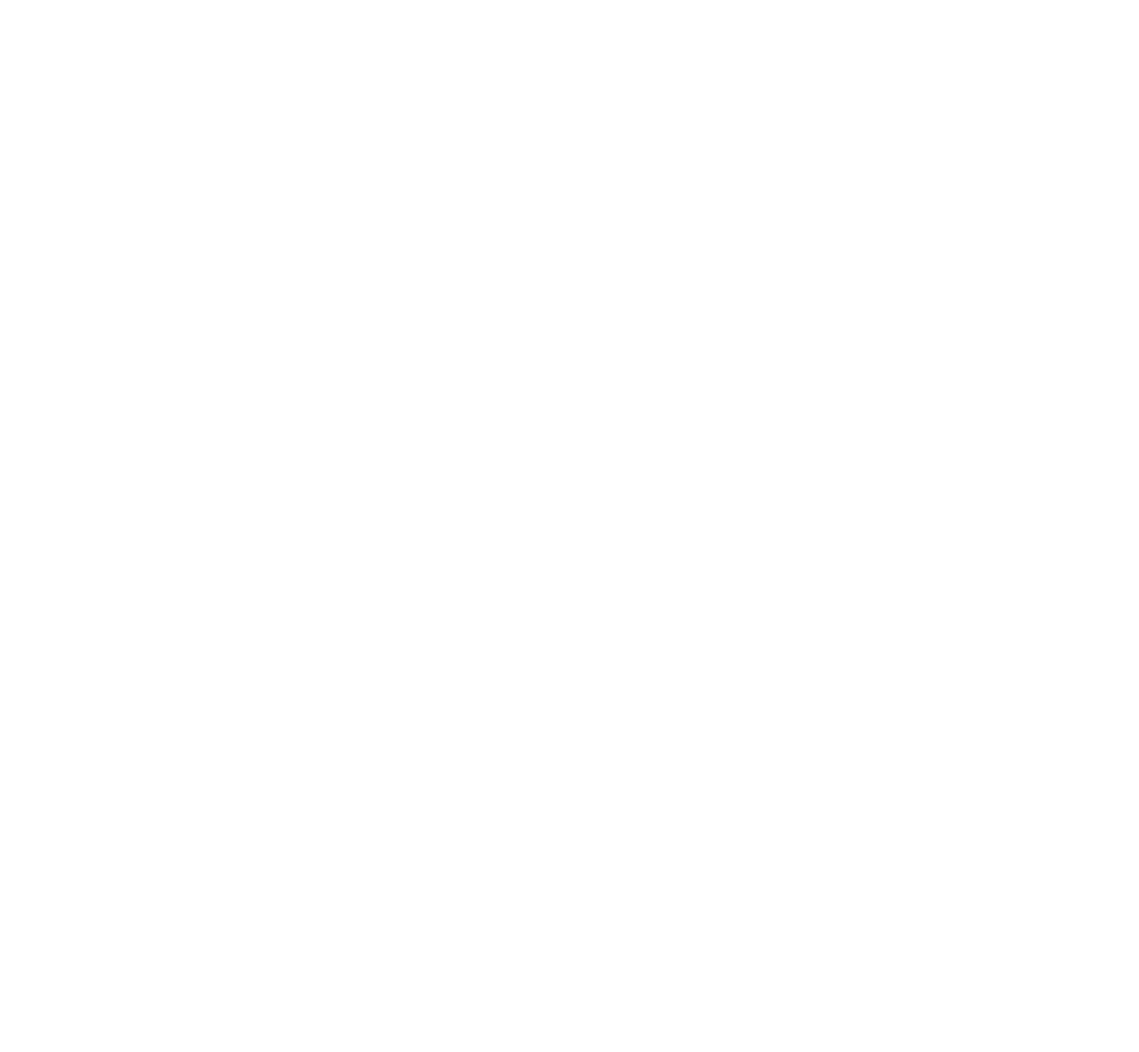
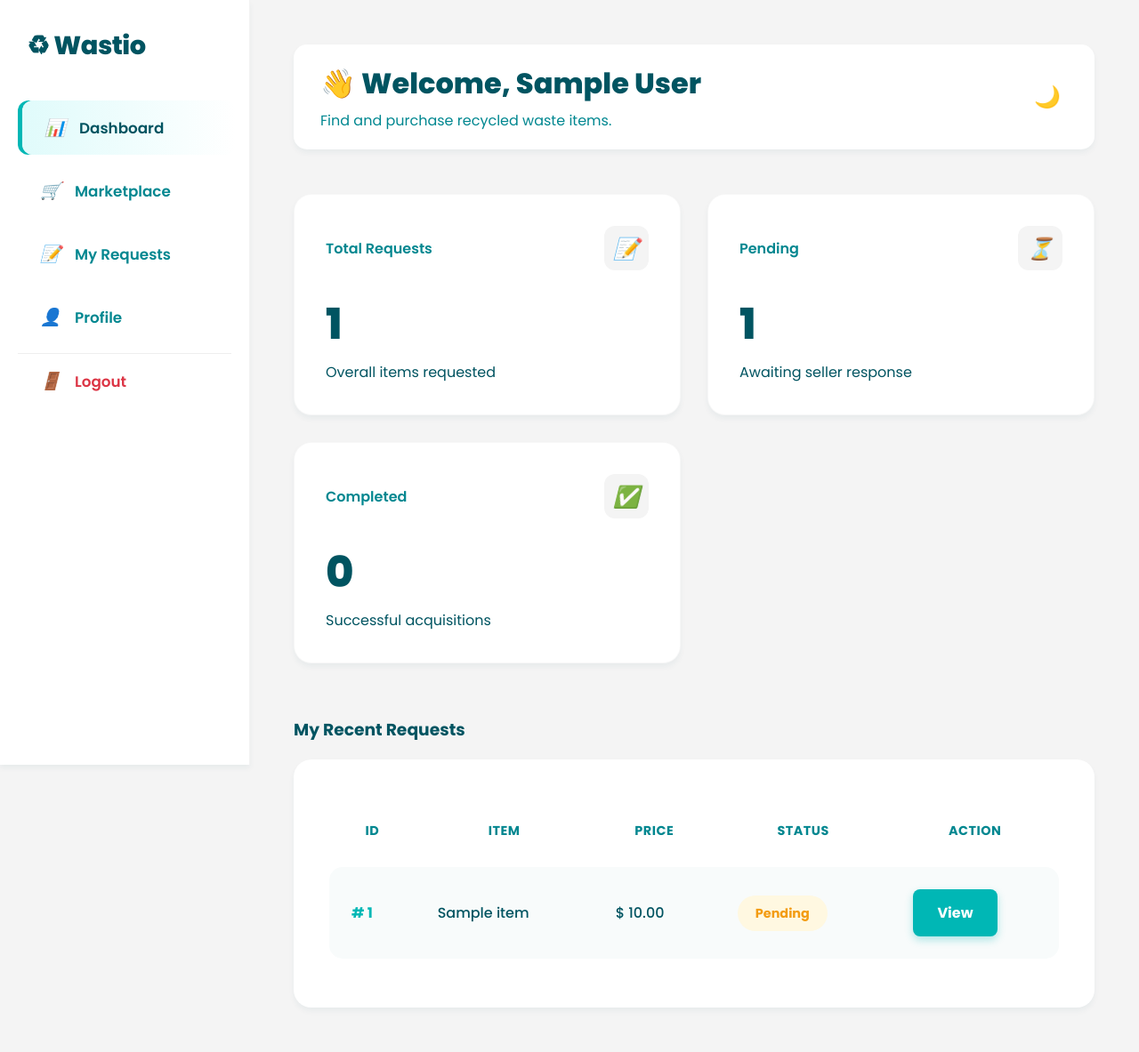
Before and after one commit to siamahamed57/wastio, a PHP site: page /buyer/dashboard.php in a window 1280 px wide. Before the commit the page is empty. Shown: the whole page at 89% size. Before the commit the page ends 800 px from the top, so only its background shows below. Run offline with PHP 8.4, Linux system fonts and the light colour scheme; the visitor is signed in with stand-in values (Sample User, id 1); tables that the repository leaves empty hold one stand-in row (values such as "Sample post").

Commit message:
added buyer dashboard

```diff
--- a/auth/login.php
+++ b/auth/login.php
@@ -7,7 +7,7 @@ if (isset($_SESSION['user_id']) && isset($_SESSION['role'])) {
 
     switch ($userRole) {
         case 'Waste Buyer':
-            header("Location: buyer/dashboard.php");
+            header("Location: /wastio/buyer/dashboard.php");
             exit;
         case 'Waste Seller':
             header("Location: seller/dashboard.php");
@@ -67,7 +67,7 @@ if (isset($_POST['login'])) {
 
             switch ($userRole) {
                 case 'Waste Buyer':
-                    header("Location: buyer/dashboard.php");
+                    header("Location: /wastio/buyer/dashboard.php");
                     exit;
                 case 'Waste Seller':
                     header("Location: seller/dashboard.php");
--- a/buyer/dashboard.php
+++ b/buyer/dashboard.php
@@ -0,0 +1,152 @@
+<?php
+session_start();
+require_once "../config/db.php";
+
+if (!isset($_SESSION['role']) || $_SESSION['role'] !== 'Waste Buyer') {
+    header("Location: /wastio/auth/login.php");
+    exit;
+}
+
+$buyer_id = $_SESSION['user_id'];
+
+// Stats Queries
+// 1. Total Requests
+$total_req_sql = "SELECT COUNT(*) as count FROM buy_requests WHERE buyer_id = '$buyer_id'";
+$total_req_res = mysqli_query($conn, $total_req_sql);
+$total_req_count = mysqli_fetch_assoc($total_req_res)['count'];
+
+// 2. Pending Requests
+$pending_req_sql = "SELECT COUNT(*) as count FROM buy_requests WHERE buyer_id = '$buyer_id' AND status = 'Pending'";
+$pending_req_res = mysqli_query($conn, $pending_req_sql);
+$pending_req_count = mysqli_fetch_assoc($pending_req_res)['count'];
+
+// 3. Completed (Sold/Accepted)
+$completed_sql = "SELECT COUNT(*) as count FROM buy_requests WHERE buyer_id = '$buyer_id' AND status = 'Accepted'";
+$completed_res = mysqli_query($conn, $completed_sql);
+$completed_count = mysqli_fetch_assoc($completed_res)['count'];
+
+?>
+
+<!DOCTYPE html>
+<html lang="en">
+
+<head>
+    <meta charset="UTF-8">
+    <meta name="viewport" content="width=device-width, initial-scale=1.0">
+    <title>Buyer Dashboard - Wastio</title>
+    <link rel="stylesheet" href="/wastio/assets/css/agent_dashboard.css?v=2">
+    <script src="/wastio/assets/js/agent_dashboard.js"></script>
+</head>
+
+<body>
+
+    <div class="dashboard-container">
+        <?php include "includes/sidebar.php"; ?>
+
+        <main class="main-content">
+            <div class="top-bar">
+                <div class="welcome-text">
+                    <h2>
+                        <button class="mobile-toggle" id="mobileToggle" style="margin-right:10px;">☰</button>
+                        👋 Welcome,
+                        <?= htmlspecialchars($_SESSION['user_name']) ?>
+                    </h2>
+                    <p>Find and purchase recycled waste items.</p>
+                </div>
+                <div class="user-profile" style="display: flex; align-items: center;">
+                    <button class="theme-btn" id="themeToggle" title="Switch to Dark Mode">🌙</button>
+                </div>
+            </div>
+
+            <div class="stats-grid">
+                <div class="stat-card blue">
+                    <div class="stat-header">
+                        <span>Total Requests</span>
+                        <i>📝</i>
+                    </div>
+                    <div class="stat-value">
+                        <?= $total_req_count ?>
+                    </div>
+                    <div class="stat-label">Overall items requested</div>
+                </div>
+                <div class="stat-card orange">
+                    <div class="stat-header">
+                        <span>Pending</span>
+                        <i>⏳</i>
+                    </div>
+                    <div class="stat-value">
+                        <?= $pending_req_count ?>
+                    </div>
+                    <div class="stat-label">Awaiting seller response</div>
+                </div>
+                <div class="stat-card green">
+                    <div class="stat-header">
+                        <span>Completed</span>
+                        <i>✅</i>
+                    </div>
+                    <div class="stat-value">
+                        <?= $completed_count ?>
+                    </div>
+                    <div class="stat-label">Successful acquisitions</div>
+                </div>
+            </div>
+
+            <div class="recent-section">
+                <h3>My Recent Requests</h3>
+                <div class="table-container">
+                    <?php
+                    $recent_sql = "SELECT br.*, wi.title, wi.price FROM buy_requests br
+                                   JOIN waste_items wi ON br.waste_id = wi.waste_id
+                                   WHERE br.buyer_id = '$buyer_id'
+                                   ORDER BY br.request_date DESC LIMIT 5";
+                    $recent_res = mysqli_query($conn, $recent_sql);
+
+                    if (mysqli_num_rows($recent_res) > 0) {
+                        ?>
+                        <table>
+                            <thead>
+                                <tr>
+                                    <th>ID</th>
+                                    <th>Item</th>
+                                    <th>Price</th>
+                                    <th>Status</th>
+                                    <th>Action</th>
+                                </tr>
+                            </thead>
+                            <tbody>
+                                <?php while ($row = mysqli_fetch_assoc($recent_res)): ?>
+                                    <tr>
+                                        <td>#
+                                            <?= $row['request_id'] ?>
+                                        </td>
+                                        <td>
+                                            <?= htmlspecialchars($row['title']) ?>
+                                        </td>
+                                        <td>$
+                                            <?= number_format($row['price'], 2) ?>
+                                        </td>
+                                        <td><span
+                                                class="status-badge <?= strtolower($row['status']) == 'pending' ? 'pending' : (strtolower($row['status']) == 'accepted' ? 'completed' : 'issue') ?>">
+                                                <?= $row['status'] ?>
+                                            </span></td>
+                                        <td>
+                                            <a href="request_details.php?id=<?= $row['request_id'] ?>"
+                                                class="action-btn btn-primary">View</a>
+                                        </td>
+                                    </tr>
+                                <?php endwhile; ?>
+                            </tbody>
+                        </table>
+                    <?php } else { ?>
+                        <p style="text-align:center; padding: 20px; color: #666;">No requests found. Explore the
+                            marketplace!</p>
+                    <?php } ?>
+                </div>
+            </div>
+
+        </main>
+    </div>
+
+</body>
+
+</html>
--- /dev/null
+++ b/buyer/includes/sidebar.php
@@ -0,0 +1,37 @@
+<?php
+$currentPage = basename($_SERVER['PHP_SELF']);
+?>
+<div class="sidebar-overlay"></div>
+<aside class="sidebar">
+    <div class="sidebar-header">
+        <a href="../../index.php" class="brand">♻ Wastio</a>
+        <button class="mobile-toggle" id="mobileClose" style="display:none;">&times;</button>
+    </div>
+    <ul class="nav-links">
+        <li>
+            <a href="/wastio/buyer/dashboard.php" class="<?= $currentPage == 'dashboard.php' ? 'active' : '' ?>">
+                <i>📊</i> <span>Dashboard</span>
+            </a>
+        </li>
+        <li>
+            <a href="/wastio/buyer/marketplace.php" class="<?= $currentPage == 'marketplace.php' ? 'active' : '' ?>">
+                <i>🛒</i> <span>Marketplace</span>
+            </a>
+        </li>
+        <li>
+            <a href="/wastio/buyer/requests.php" class="<?= $currentPage == 'requests.php' ? 'active' : '' ?>">
+                <i>📝</i> <span>My Requests</span>
+            </a>
+        </li>
+        <li>
+            <a href="/wastio/buyer/profile.php" class="<?= $currentPage == 'profile.php' ? 'active' : '' ?>">
+                <i>👤</i> <span>Profile</span>
+            </a>
+        </li>
+        <li style="margin-top: auto; border-top: 1px solid #eee;">
+            <a href="/wastio/auth/logout.php" style="color: #dc3545;">
+                <i>🚪</i> <span>Logout</span>
+            </a>
+        </li>
+    </ul>
+</aside>
```
Also changed, not shown: buyer/profile.php (added, +81 -0 lines).
